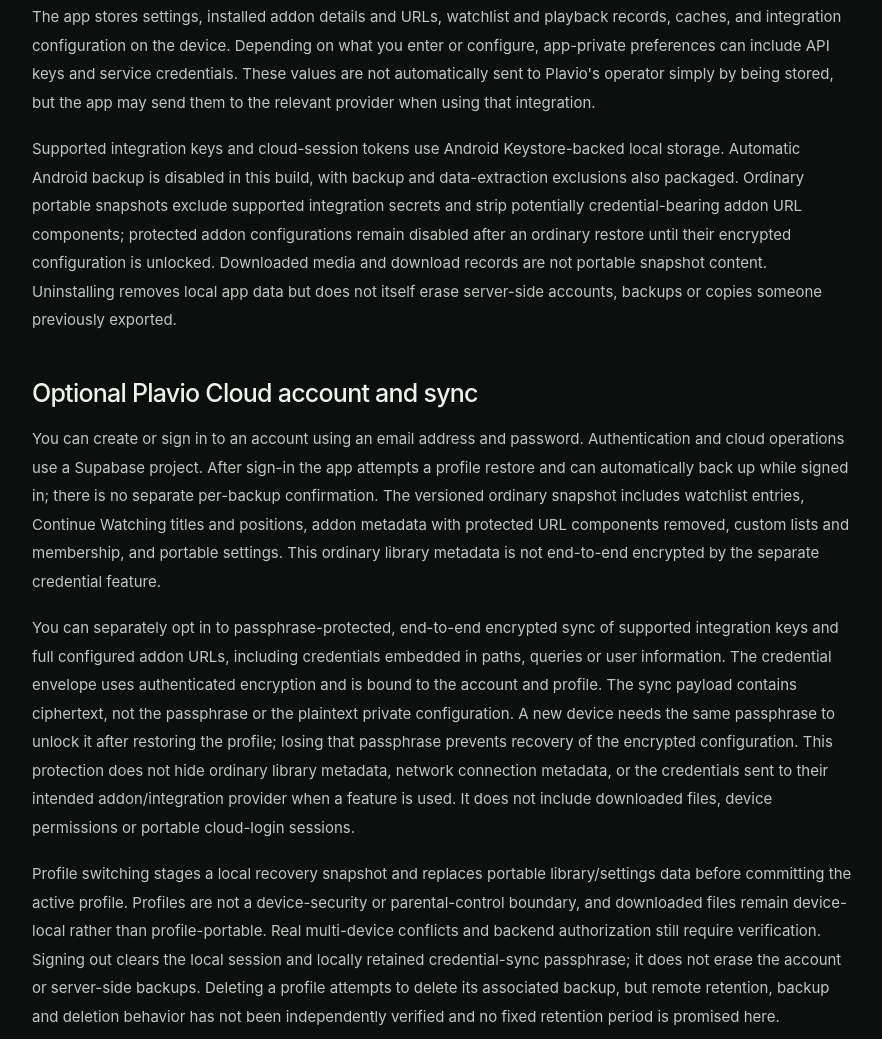
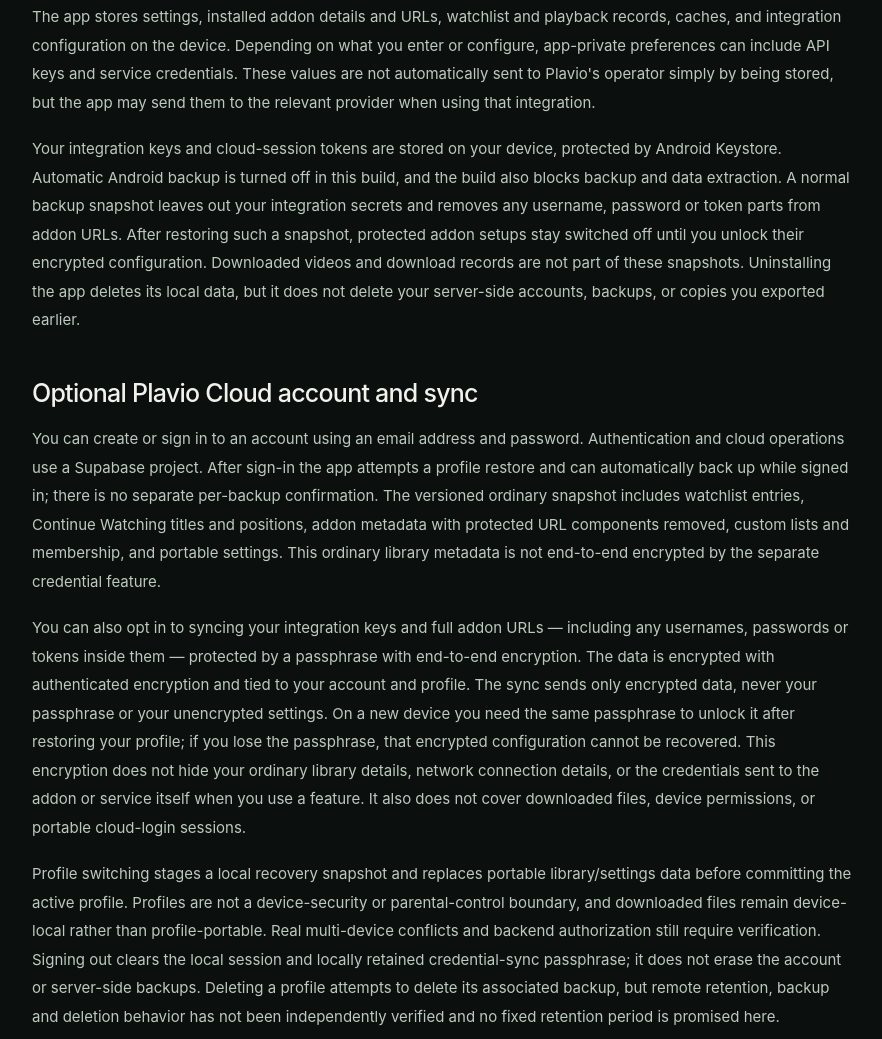
Before and after one commit to a-kay-raz/Plavio_mobile, a plain HTML site: page site/privacy.html in a window 1280 px wide. Shown: the part 530-1569 px from the top of the page, without its empty margins (198-1080 px from the left). Drawn offline with Linux system fonts and the light colour scheme.

Commit message:
docs: privacy page in plain human wording (same meaning)

```diff
--- a/site/privacy.html
+++ b/site/privacy.html
@@ -34,11 +34,11 @@
 
     <h2>Data stored on your device</h2>
     <p>The app stores settings, installed addon details and URLs, watchlist and playback records, caches, and integration configuration on the device. Depending on what you enter or configure, app-private preferences can include API keys and service credentials. These values are not automatically sent to Plavio's operator simply by being stored, but the app may send them to the relevant provider when using that integration.</p>
-    <p>Supported integration keys and cloud-session tokens use Android Keystore-backed local storage. Automatic Android backup is disabled in this build, with backup and data-extraction exclusions also packaged. Ordinary portable snapshots exclude supported integration secrets and strip potentially credential-bearing addon URL components; protected addon configurations remain disabled after an ordinary restore until their encrypted configuration is unlocked. Downloaded media and download records are not portable snapshot content. Uninstalling removes local app data but does not itself erase server-side accounts, backups or copies someone previously exported.</p>
+    <p>Your integration keys and cloud-session tokens are stored on your device, protected by Android Keystore. Automatic Android backup is turned off in this build, and the build also blocks backup and data extraction. A normal backup snapshot leaves out your integration secrets and removes any username, password or token parts from addon URLs. After restoring such a snapshot, protected addon setups stay switched off until you unlock their encrypted configuration. Downloaded videos and download records are not part of these snapshots. Uninstalling the app deletes its local data, but it does not delete your server-side accounts, backups, or copies you exported earlier.</p>
 
     <h2>Optional Plavio Cloud account and sync</h2>
     <p>You can create or sign in to an account using an email address and password. Authentication and cloud operations use a Supabase project. After sign-in the app attempts a profile restore and can automatically back up while signed in; there is no separate per-backup confirmation. The versioned ordinary snapshot includes watchlist entries, Continue Watching titles and positions, addon metadata with protected URL components removed, custom lists and membership, and portable settings. This ordinary library metadata is not end-to-end encrypted by the separate credential feature.</p>
-    <p>You can separately opt in to passphrase-protected, end-to-end encrypted sync of supported integration keys and full configured addon URLs, including credentials embedded in paths, queries or user information. The credential envelope uses authenticated encryption and is bound to the account and profile. The sync payload contains ciphertext, not the passphrase or the plaintext private configuration. A new device needs the same passphrase to unlock it after restoring the profile; losing that passphrase prevents recovery of the encrypted configuration. This protection does not hide ordinary library metadata, network connection metadata, or the credentials sent to their intended addon/integration provider when a feature is used. It does not include downloaded files, device permissions or portable cloud-login sessions.</p>
+    <p>You can also opt in to syncing your integration keys and full addon URLs — including any usernames, passwords or tokens inside them — protected by a passphrase with end-to-end encryption. The data is encrypted with authenticated encryption and tied to your account and profile. The sync sends only encrypted data, never your passphrase or your unencrypted settings. On a new device you need the same passphrase to unlock it after restoring your profile; if you lose the passphrase, that encrypted configuration cannot be recovered. This encryption does not hide your ordinary library details, network connection details, or the credentials sent to the addon or service itself when you use a feature. It also does not cover downloaded files, device permissions, or portable cloud-login sessions.</p>
     <p>Profile switching stages a local recovery snapshot and replaces portable library/settings data before committing the active profile. Profiles are not a device-security or parental-control boundary, and downloaded files remain device-local rather than profile-portable. Real multi-device conflicts and backend authorization still require verification. Signing out clears the local session and locally retained credential-sync passphrase; it does not erase the account or server-side backups. Deleting a profile attempts to delete its associated backup, but remote retention, backup and deletion behavior has not been independently verified and no fixed retention period is promised here.</p>
 
     <h2>Anonymous usage counting</h2>
```
